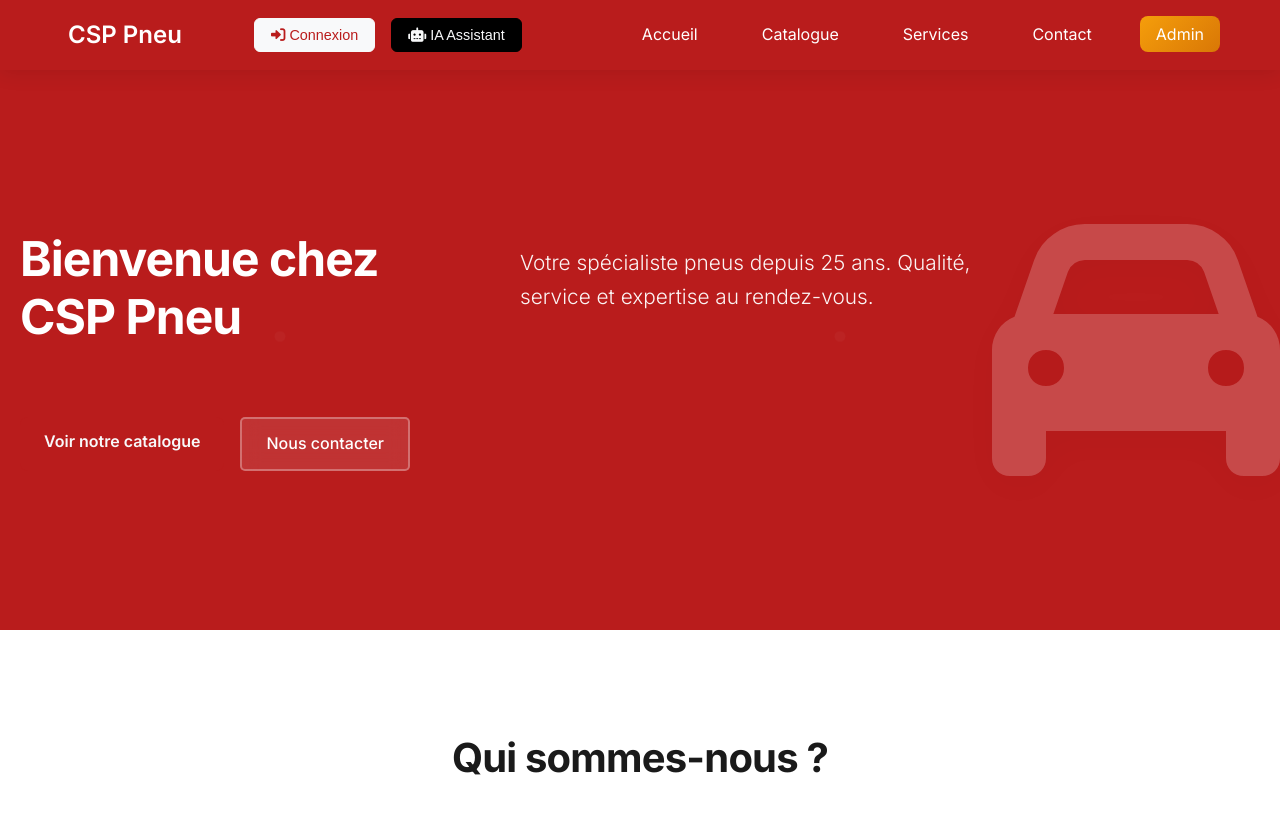
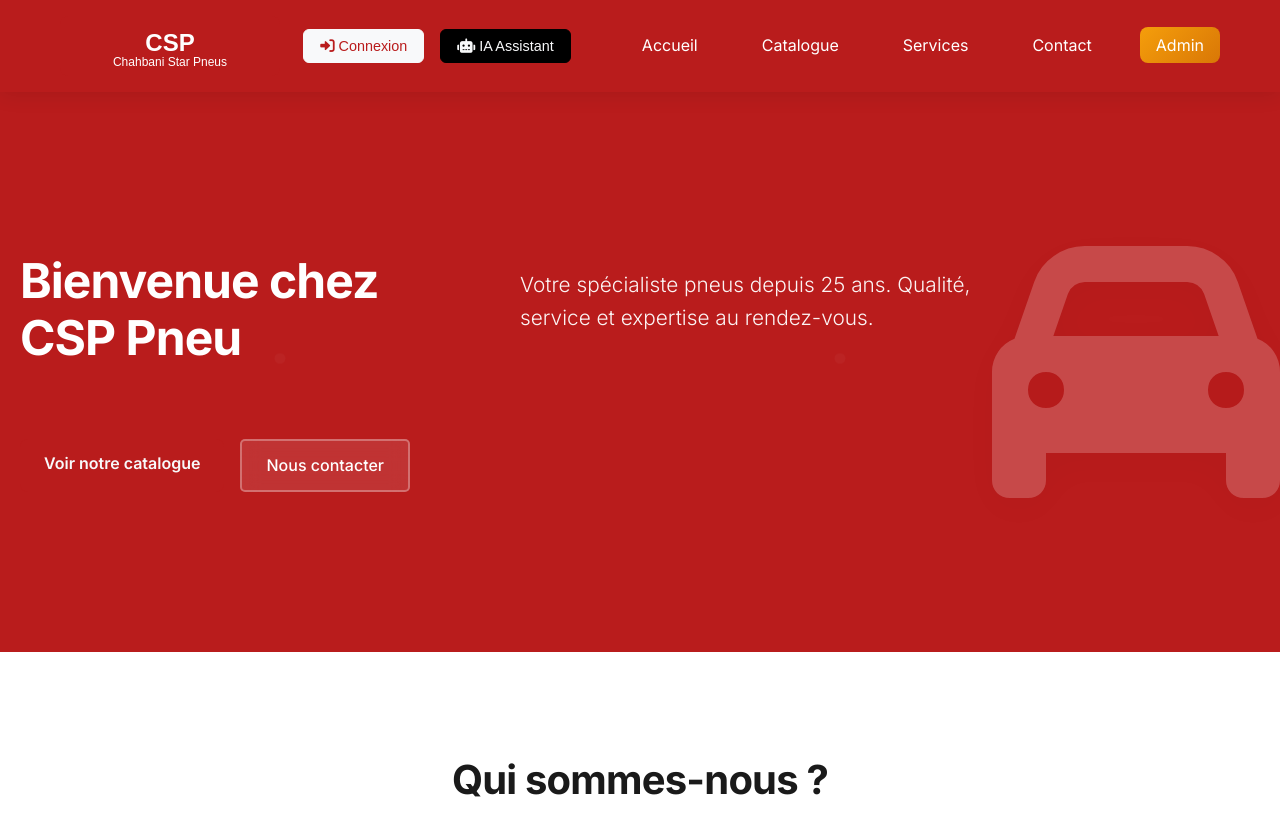
Before and after one commit to l1konu0/git-clone-https-github.com-votre-username-csp-pneu, a website: page index.html in a window 1280 px wide. Shown: the top 815 px of the page. Drawn offline with Linux system fonts and the light colour scheme.

Commit message:
feat: Ajout logo CSP dans le header

```diff
--- a/assets/css/style.css
+++ b/assets/css/style.css
@@ -54,9 +54,6 @@ body {
     display: flex;
     align-items: center;
     text-decoration: none;
-    color: white;
-    font-size: 1.5rem;
-    font-weight: 600;
     transition: opacity 0.3s ease;
 }
 
@@ -64,10 +61,12 @@ body {
     opacity: 0.8;
 }
 
-.nav-logo i {
-    margin-right: 8px;
-    font-size: 1.8rem;
-    color: white;
+.nav-logo img {
+    height: auto;
+    max-height: 60px;
+    width: auto;
+    max-width: 220px;
+    object-fit: contain;
 }
 
 .nav-menu {
@@ -1485,6 +1484,11 @@ body {
     .about-image i {
         font-size: 4rem;
     }
+
+    .nav-logo img {
+        max-width: 180px;
+        max-height: 50px;
+    }
 }
 
 /* Boutons de navigation */
--- a/index.html
+++ b/index.html
@@ -14,8 +14,7 @@
             <div class="nav-container">
                 <div class="nav-logo">
                     <a href="index.html">
-                        <i class="fas fa-tire"></i>
-                        <span>CSP Pneu</span>
+                        <img src="assets/csp_logo.svg" alt="CSP - Chahbani Star Pneus" width="220">
                     </a>
                 </div>
                 <div class="nav-buttons">
```
Also changed, not shown: CSP_Logo.csv (added, +8 -0 lines), assets/csp_logo.svg (added).
